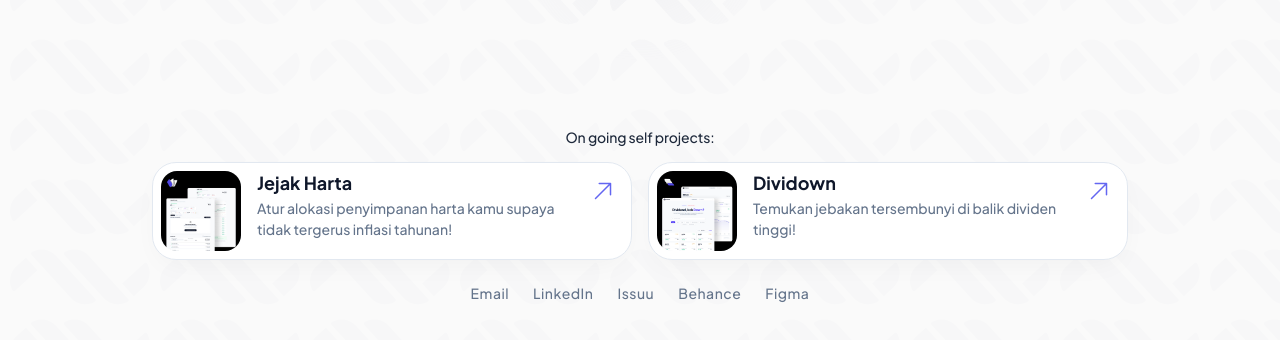
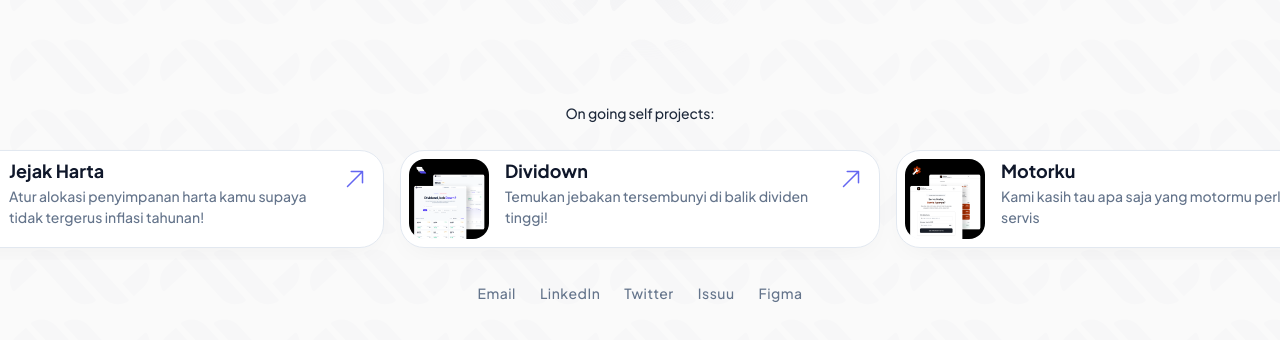
Before and after one commit to affanmaulana/personal, a website: page index.html in a window 1280 px wide. Shown: the part 458-798 px from the top of the page. Drawn offline with Linux system fonts and the light colour scheme; a web font is replaced by a local one.

Commit message:
style: add Motorku ongoing project, replace Behance with Twitter, and adjust project card widths

```diff
--- a/index.html
+++ b/index.html
@@ -268,7 +268,7 @@
             z-index: 3;
             pointer-events: auto;
             width: 100%;
-            max-width: 1000px;
+            max-width: 100%;
         }
 
         .project-title {
@@ -283,9 +283,23 @@
             display: flex;
             gap: 16px;
             width: 100%;
-            justify-content: center;
-            flex-wrap: wrap;
+            justify-content: flex-start;
+            flex-wrap: nowrap;
+            overflow-x: auto;
+            scrollbar-width: none;
+            padding: 12px 24px;
             transition: all 0.3s ease;
+        }
+
+        .projects-container::-webkit-scrollbar {
+            display: none;
+        }
+
+        @media (min-width: 1550px) {
+            .projects-container {
+                justify-content: center;
+                padding: 12px 0;
+            }
         }
 
         .project-card {
@@ -302,7 +316,7 @@
             transition: all 0.4s cubic-bezier(0.175, 0.885, 0.32, 1.275);
             cursor: pointer;
             flex: 1;
-            min-width: 320px;
+            min-width: 480px;
             max-width: 480px;
         }
 
@@ -499,9 +513,10 @@
             }
 
             .project-card {
-                min-width: 0;
-                flex: 0 0 88%;
-                width: 88%;
+                min-width: 320px;
+                max-width: 320px;
+                width: 320px;
+                flex: 0 0 auto;
                 padding: 8px;
                 gap: 12px;
                 border-radius: 20px;
@@ -593,14 +608,28 @@
                                 d="m4.5 19.5 15-15m0 0H8.25m11.25 0v11.25" />
                         </svg>
                     </a>
+                    <a href="https://motorku.vercel.app/" target="_blank" class="project-card">
+                        <div class="project-thumb skeleton">
+                            <img src="root/motorku.png" alt="Motorku Preview" onload="this.classList.add('loaded'); this.parentElement.classList.remove('skeleton')">
+                        </div>
+                        <div class="project-info">
+                            <span class="project-name">Motorku</span>
+                            <span class="project-label">Kami kasih tau apa saja yang motormu perlu servis</span>
+                        </div>
+                        <svg xmlns="http://www.w3.org/2000/svg" fill="none" viewBox="0 0 24 24" stroke-width="1.5"
+                            stroke="currentColor" class="project-icon">
+                            <path stroke-linecap="round" stroke-linejoin="round"
+                                d="m4.5 19.5 15-15m0 0H8.25m11.25 0v11.25" />
+                        </svg>
+                    </a>
                 </div>
             </div>
 
             <div class="social-links">
                 <a href="mailto:affanmaulanayasin@gmail.com" target="_blank">Email</a>
                 <a href="https://linkedin.com/in/affanmaulana" target="_blank">LinkedIn</a>
+                <a href="https://x.com/affanmy_" target="_blank">Twitter</a>
                 <a href="https://issuu.com/affanmy/docs/portolio_affan_maulana_2024/" target="_blank">Issuu</a>
-                <a href="https://www.behance.net/affanm#" target="_blank">Behance</a>
                 <a href="https://www.figma.com/@fvnscreen/" target="_blank">Figma</a>
             </div>
         </div>
```
Also changed, not shown: root/motorku.png (added).
